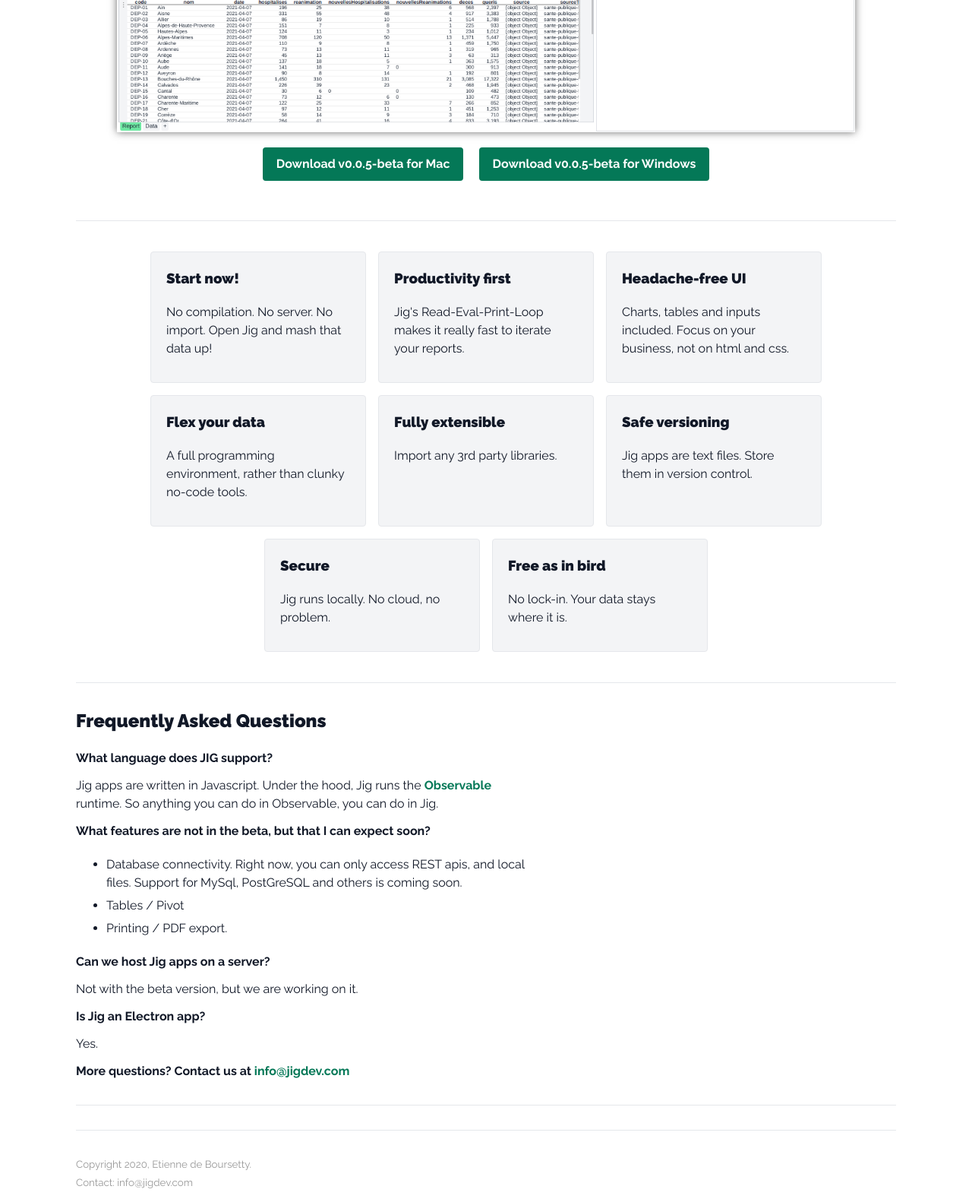
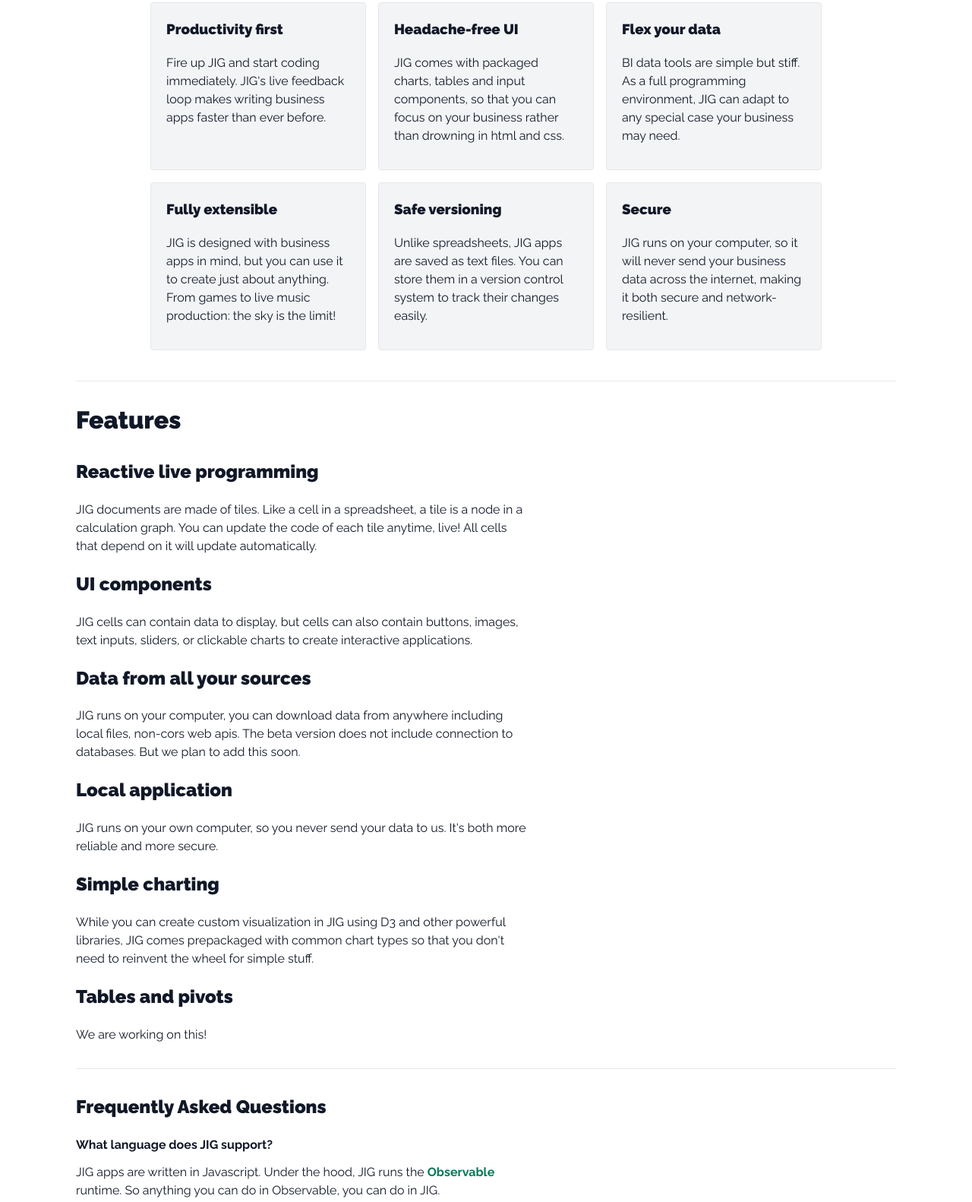
Before and after one commit to jig-dev/site, a plain HTML site: page index.html in a window 1280 px wide. Shown: the part 889-2471 px from the top of the page at 76% size. Drawn offline with Linux system fonts and the light colour scheme.

Commit message:
Back to original website

```diff
--- a/index.html
+++ b/index.html
@@ -1,8 +1,6 @@
 <!-- MVP.css quickstart template: https://github.com/andybrewer/mvp/ -->
-
 <!DOCTYPE html>
 <html lang="en">
-
 <head>
     <link rel="icon" href="./favicon.svg">
     <link rel="stylesheet" href="./mvp.css">
@@ -11,10 +9,8 @@
     <meta charset="utf-8">
     <meta name="description" content="My description">
     <meta name="viewport" content="width=696">
-
     <title>Jig</title>
 </head>
-
 <body>
     <header>
         <nav>
@@ -29,24 +25,14 @@
                 <li><a href="blog/just_business_code.html">Blog</a></li>
             </ul>
         </nav>
-        <h1>— HAS YOUR BUSINESS AN EXCEL PROBLEM?</h1>
-        <h1>— DO YOU HAVE HUNDREDS OF UNMANAGED SHEETS RUNNING REPORTS?</h1>
-        <h1>— DO THEY TELL YOU IT WOULD TAKE TOO MUCH TIME TO REPLACE WITH PROPER APPS?</h1>
-        <h1>— CHECK JIG OUT NOW!</h1>
+        <h1>A lightweight live programming environment for business apps</h1>
         <br>
-        <h3>
-            LIKE EXCEL, JIG IS A LIGHTWEIGHT SOLUTION TO
-            CREATE DYNAMIC BUSINESS REPORTS AND APPS IN MINUTES.
-        </h3>
-        <h3>
-            UNLIKE EXCEL, JIG FILES ARE AUDITABLE,
-            MAKING JIG APPS INHERENTLY SAFE.
-        </h3>
+        <h3>INTERNAL APPS, REPORTS, DASHBOARDS OR AD-HOC ANALYSES AT WARP SPEED</h3>
         <div style="display: flex;justify-content: center;align-items: center">
             <img style="max-width: 90%; object-fit:contain;  box-shadow: 0px 0px 10px 0px rgb(50 50 50 / 71%);" src="screenshot.png">
         </div>
         <div style="display: flex;justify-content: center;align-items: center">
-        <p id="Downloads">
+        <p>
             <a href="https://github.com/jig-dev/jig-releases/releases/download/v0.0.5-beta/JIG-0.0.5-beta.dmg"><b>Download v0.0.5-beta for Mac </b></a>
             <a href="https://github.com/jig-dev/jig-releases/releases/download/v0.0.5-beta/JIG-0.0.5-beta.msi"><b>Download v0.0.5-beta for Windows</b></a>
         </p>
@@ -56,53 +42,61 @@
         <hr>
         <section style="justify-content:center;">
             <aside>
-                <h3>Start now!</h3>
-                <p>No compilation. No server. No import. Open Jig and mash that data up!</p>
-            </aside>
-            <aside>
                 <h3>Productivity first</h3>
-                <p>Jig's Read-Eval-Print-Loop makes it really fast to iterate your reports.</p>
+                <p>Fire up JIG and start coding immediately. JIG's live feedback loop makes writing business apps faster than ever before.</p>
             </aside>
             <aside>
                 <h3>Headache-free UI</h3>
-                <p>Charts, tables and inputs included. Focus on your business, not on html and css.</p>
+                <p>JIG comes with packaged charts, tables and input components, so that you can focus on your business rather than drowning in html and css.</p>
             </aside>
             <aside>
                 <h3>Flex your data</h3>
-                <p>A full programming environment, rather than clunky no-code tools.</p>
+                <p>BI data tools are simple but stiff. As a full programming environment, JIG can adapt to any special case your business may need.</p>
             </aside>
             <aside>
                 <h3>Fully extensible</h3>
-                <p>Import any 3rd party libraries.</p>
+                <p>JIG is designed with business apps in mind, but you can use it to create just about anything. From games to live music production: the sky is the limit!</p>
             </aside>
             <aside>
                 <h3>Safe versioning</h3>
-                <p>Jig apps are text files. Store them in version control.</p>
+                <p>Unlike spreadsheets, JIG apps are saved as text files. You can store them in a version control system to track their changes easily.</p>
             </aside>
             <aside>
                 <h3>Secure</h3>
-                <p>Jig runs locally. No cloud, no problem.</p>
-            </aside>
-            <aside>
-                <h3>Free as in bird</h3>
-                <p>No lock-in. Your data stays where it is.</p>
+                <p>JIG runs on your computer, so it will never send your business data across the internet, making it both secure and network-resilient.</p>
             </aside>
         </section>
+        <hr>
+        <article id="features">
+            <h1>Features</h1>
+            <h2>Reactive live programming</h2>
+            <p>JIG documents are made of tiles. Like a cell in a spreadsheet, a tile is a node in a calculation graph. You can update the code of each tile anytime, live! All cells that depend on it will update automatically.</p>
+            <h2>UI components</h2>
+            <p>JIG cells can contain data to display, but cells can also contain buttons, images, text inputs, sliders, or clickable charts to create interactive applications.</p>
+            <h2>Data from all your sources</h2>
+            <p>JIG runs on your computer, you can download data from anywhere including local files, non-cors web apis. The beta version does not include connection to databases. But we plan to add this soon.</p>
+            <h2>Local application</h2>
+            <p>JIG runs on your own computer, so you never send your data to us. It's both more reliable and more secure.
+            <h2>Simple charting</h2>
+            While you can create custom visualization in JIG using D3 and other powerful libraries, JIG comes prepackaged with common chart types so that you don't need to reinvent the wheel for simple stuff.
+            <h2>Tables and pivots</h2>
+            <p>We are working on this!</p>
+        </article>
         <hr>
         <article id="faq">
             <h2>Frequently Asked Questions</h2>
             <p><strong>What language does JIG support?</strong></p>
-            <p>Jig apps are written in Javascript. Under the hood, Jig runs the <a href="https://www.observablehq.com">Observable</a> runtime. So anything you can do in Observable, you can do in Jig.</p>
+            <p>JIG apps are written in Javascript. Under the hood, JIG runs the <a href="https://www.observablehq.com">Observable</a> runtime. So anything you can do in Observable, you can do in JIG.</p>
             <p><strong>What features are not in the beta, but that I can expect soon?</strong></p>
             <p><ul>
             <li>Database connectivity. Right now, you can only access REST apis, and local files. Support for MySql, PostGreSQL and others is coming soon.</li>
             <li>Tables / Pivot</li>
             <li>Printing / PDF export.</li>
             </ul></p>
-            <p><strong>Can we host Jig apps on a server?</strong></p>
+            <p><strong>Can we host JIG apps on a server?</strong></p>
             <p>Not with the beta version, but we are working on it.</p>
-            <p><strong>Is Jig an Electron app?</strong></p>
-            <p>Yes.</p>
+            <p><strong>Is JIG an Electron app?</strong></p>
+            <p>Yes, JIG's beta runs as an Electron app.</p>
             <p><strong>More questions? Contact us at <a href="mailto:info@jigdev.com">info@jigdev.com</a></strong></p>
         </article>
         <hr>
@@ -116,5 +110,4 @@
         </p>
     </footer>
 </body>
-
 </html>
```
